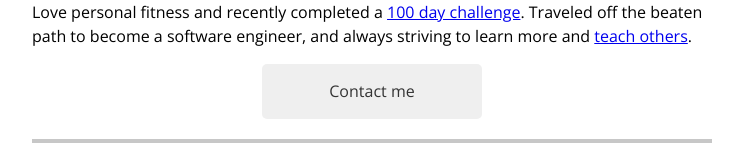
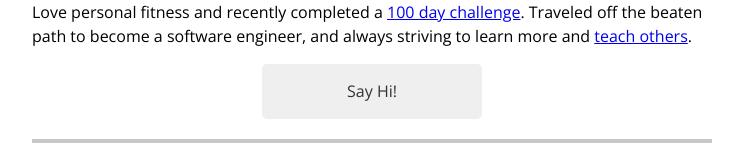
Before and after one commit to fay-jai/willsonmock.com, a React (Create React App) app: page / in a window 1280 px wide. Shown: the part 327-484 px from the top of the page, without its empty margins (268-1011 px from the left). Built offline with nearby package versions, Linux system fonts and the light colour scheme.

Commit message:
Minor change to blurb contact button

```diff
--- a/src/components/AboutMe/Blurb.js
+++ b/src/components/AboutMe/Blurb.js
@@ -5,7 +5,7 @@ export default ({ blurb, email }) => {
     return (
         <div className="Blurb">
             <p className="Blurb__text">{blurb}</p>
-            <a href={`mailto:${email}`} className="Blurb__contact_button">Contact me</a>
+            <a href={`mailto:${email}`} className="Blurb__contact_button">Say Hi!</a>
         </div>
     );
 };
```
